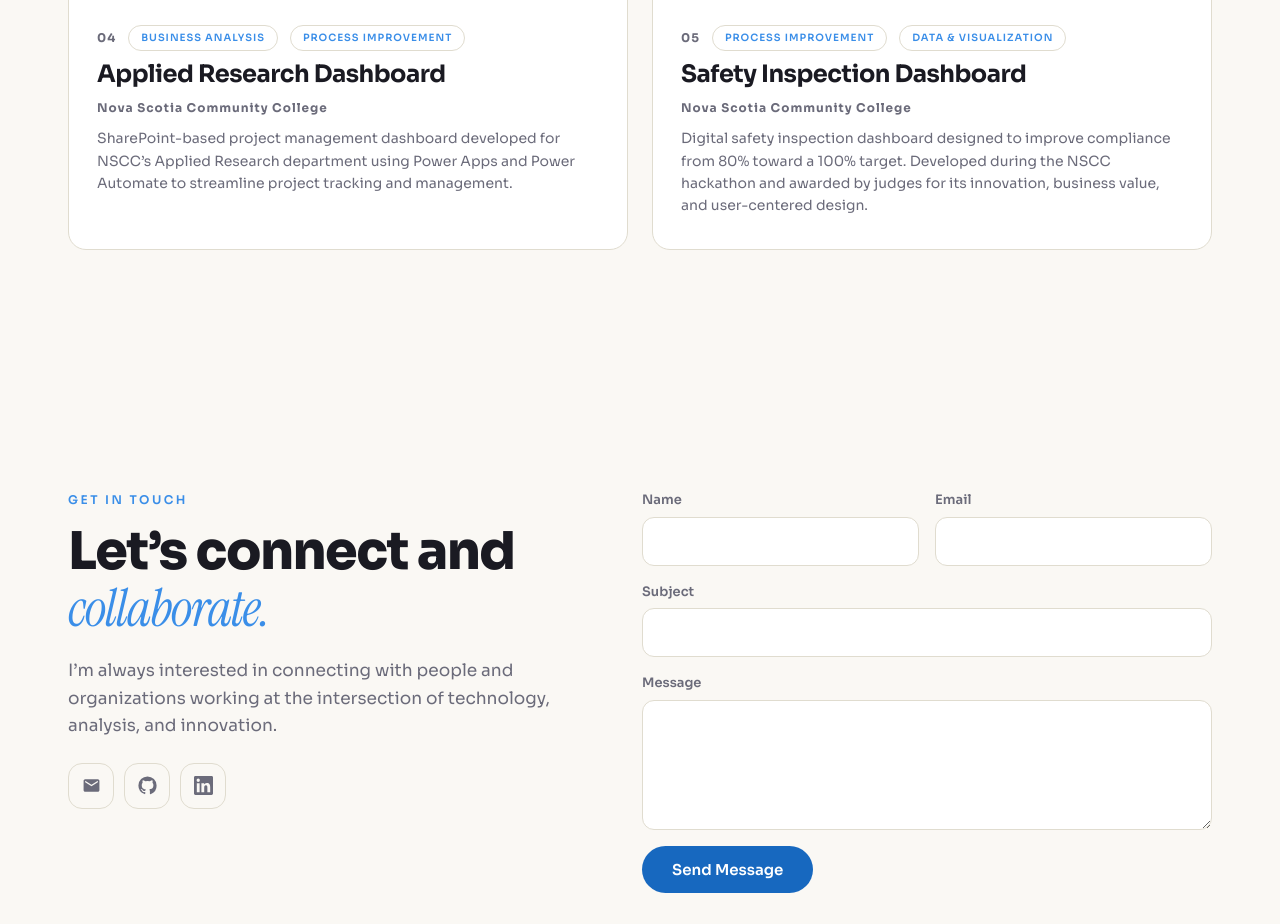
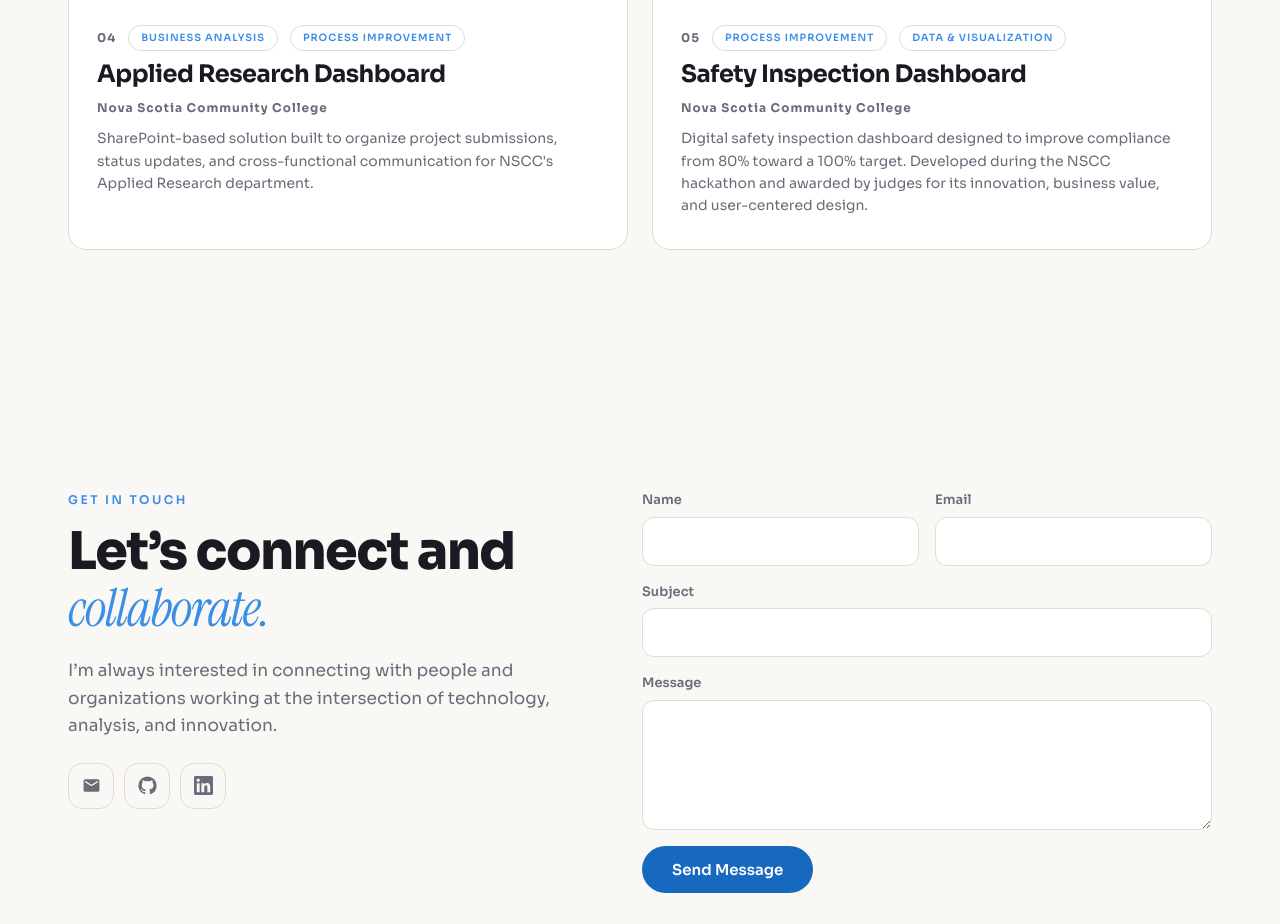
Before and after one commit to maxhartline/maxhartline.github.io, a plain HTML site: page index.html in a window 1280 px wide. Shown: the part 4226-5150 px from the top of the page. Drawn offline with Linux system fonts and the light colour scheme.

Commit message:
Update content via Klar visual CMS

```diff
--- a/index.html
+++ b/index.html
@@ -1700,9 +1700,7 @@
               </div>
               <h3 class="work-item__title">Applied Research Dashboard</h3>
               <span class="work-item__num">Nova Scotia Community College</span>
-              <p class="work-item__desc">SharePoint-based project management dashboard developed for NSCC’s Applied
-                Research department using Power Apps and Power Automate to streamline project tracking and management.
-              </p>
+              <p class="work-item__desc">SharePoint-based solution built to organize project submissions, status updates, and cross-functional communication for NSCC's Applied Research department.</p>
               <!--<span class="work-item__link">View case study →</span>-->
             </div>
           </a>
```
